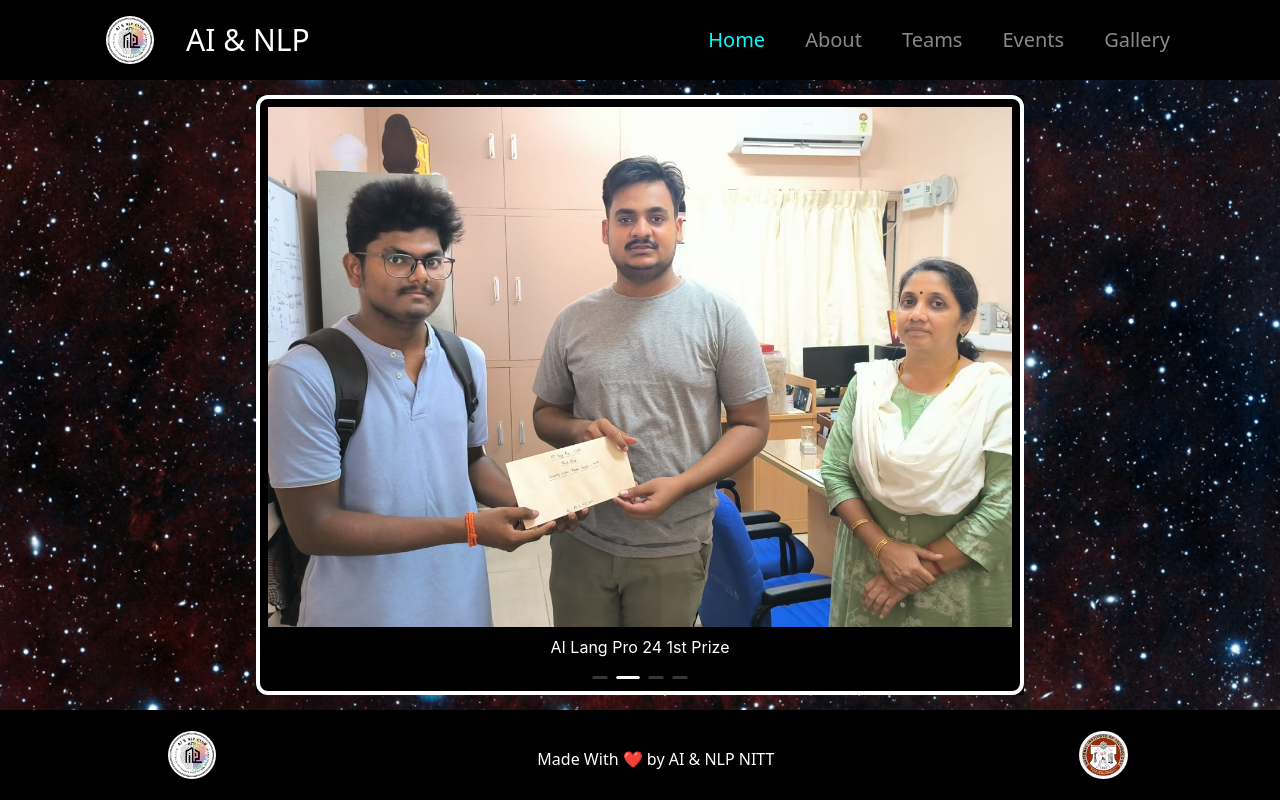
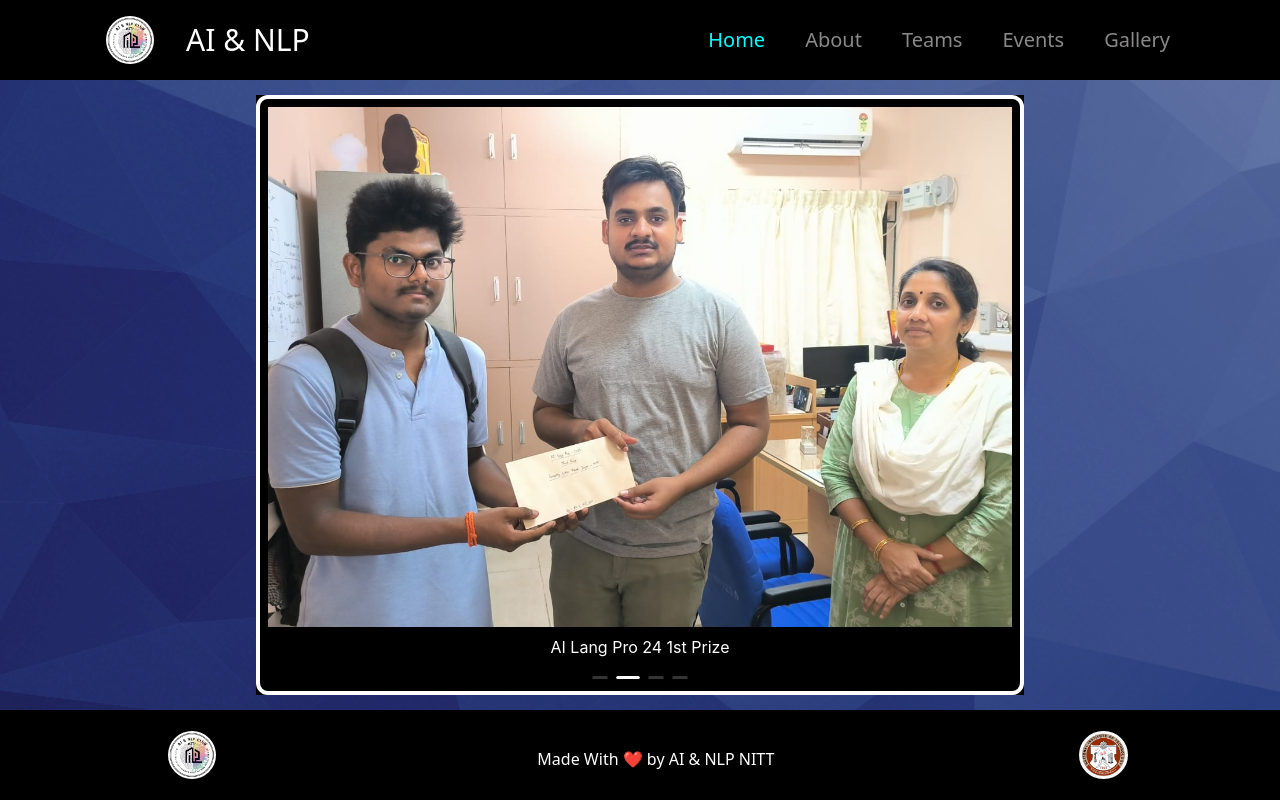
Before and after one commit to AI-NLP-Club-NIT-Trichy/AI-NLP-NITT, a React (Vite) app: page / in a window 1280 px wide. Built offline with nearby package versions, Linux system fonts and the light colour scheme.

Commit message:
updated bg and made footer sticky

```diff
--- a/src/App.jsx
+++ b/src/App.jsx
@@ -6,13 +6,14 @@ import Teams from "./components/Teams";
 import Events from "./components/Events";
 import Gallery from "./components/Gallery";
 import Footer from "./components/Footer";
-import ParticlesBG from "./components/ParticlesBG/ParticlesBG";
+
 
 function App() {
   return (
     <BrowserRouter>
-      <div>
+      <div className="flex flex-col min-h-screen  ">
         <Navbar />
+        <div className="flex-grow">
         <Routes>
           <Route path="/" element={<Home />}></Route>
           <Route path="/about" element={<About />}></Route>
@@ -20,7 +21,8 @@ function App() {
           <Route path="/events" element={<Events />}></Route>
           <Route path="/gallery" element={<Gallery />}></Route>
         </Routes>
-        <Footer />
+        </div>
+        <Footer className="mt-auto" />
       </div>
     </BrowserRouter>
   );
--- a/src/components/About.jsx
+++ b/src/components/About.jsx
@@ -104,11 +104,12 @@ const Hero = (props) => {
 
   );
 };
+
 const About = (props) => {
   const [hovered, setHovered] = useState(false);
   const [hovered1, setHovered1] = useState(false);
   return (
-    <div className=' w-[100%] lg:pt-10 md:px-10 mx-auto pt-8 bg-black	'>
+    <div className=' w-[100%] lg:pt-10 md:px-10 mx-auto pt-8 	'>
 
       {/* <Hero></Hero> */}
       <Faculty></Faculty>
--- a/src/components/Events.jsx
+++ b/src/components/Events.jsx
@@ -29,7 +29,7 @@ export default function Events() {
   ];
 
   return (
-    <div className="bg-black text-white w-full flex items-center justify-center flex-col">
+    <div className=" text-white w-full flex items-center justify-center flex-col">
       {clubEvents.map((event, index) => (
         <div
           className=" flex items-center justify-center gap-6 p-0.5 lg:p-6 w-full lg:w-[1400px] flex-col lg:flex-row"
--- a/src/components/Footer.jsx
+++ b/src/components/Footer.jsx
@@ -1,6 +1,6 @@
 const Footer = () => {
   return (
-    <div className="min-h-[90px] flex  justify-around items-center bg-black text-white ">
+    <div className=" min-h-[90px] flex  justify-around items-center bg-black text-white ">
       <div className="  flex justify-center items-center  ">
         <img
           className="h-[2rem] sm:h-[3rem] mx-4  rounded-[100%] "
--- a/src/components/Gallery.jsx
+++ b/src/components/Gallery.jsx
@@ -33,7 +33,7 @@ const Gallery = () => {
   };
 
   return (
-    <div className="bg-black w-full h-full">
+    <div className="w-full h-full">
       <div className="w-[min(1200px,100%)] text-white  m-auto p-10 flex flex-col justify-center items-center">
         {/* Filters List  */}
         <div className=" m-8 flex flex-row gap-y-3 gap-x-6 justify-center flex-wrap">
--- a/src/components/Home.jsx
+++ b/src/components/Home.jsx
@@ -4,13 +4,8 @@ import Carousel from "./Carousel/Carousel";
 const Home = () => {
   return (
     <div
-      style={{
-        backgroundImage: "url(/images/Helix_bg.jpg)",
-        backgroundRepeat: "no-repeat",
-        backgroundSize: "cover",
-        backgroundPosition: "center",
-      }}
-      className="relative w-full h-[calc(100vh-80px-67.2px)]  sm:h-[calc(100vh-80px-90px)] overflow-hidden bg-black"
+
+      className="relative w-full h-[calc(100vh-80px-67.2px)]  sm:h-[calc(100vh-80px-90px)] overflow-hidden "
     >
       <div className="text-center w-full h-full text-7xl absolute top-0 left-0 z-10 flex flex-col items-center justify-evenly">
         {/* <div>
--- a/src/components/Teams.jsx
+++ b/src/components/Teams.jsx
@@ -10,7 +10,7 @@ import {
 
 const Teams = () => {
   return (
-    <div className=" bg-black">
+    <div className=" ">
       <div className="w-[min(1200px,100%)] text-white  m-auto p-10 flex flex-col justify-center items-center">
         <div className="text-4xl  w-full  text-start p-5">BATCH 2026</div>
 
--- a/src/index.css
+++ b/src/index.css
@@ -8,3 +8,10 @@
 {
     color: aqua;
 }
+
+body {
+    background-image: url('/images/bg.jpg');
+    background-size: cover;
+    background-repeat: no-repeat;
+    background-position: center;
+  }
```
Also changed, not shown: public/images/bg.jpg (added).
